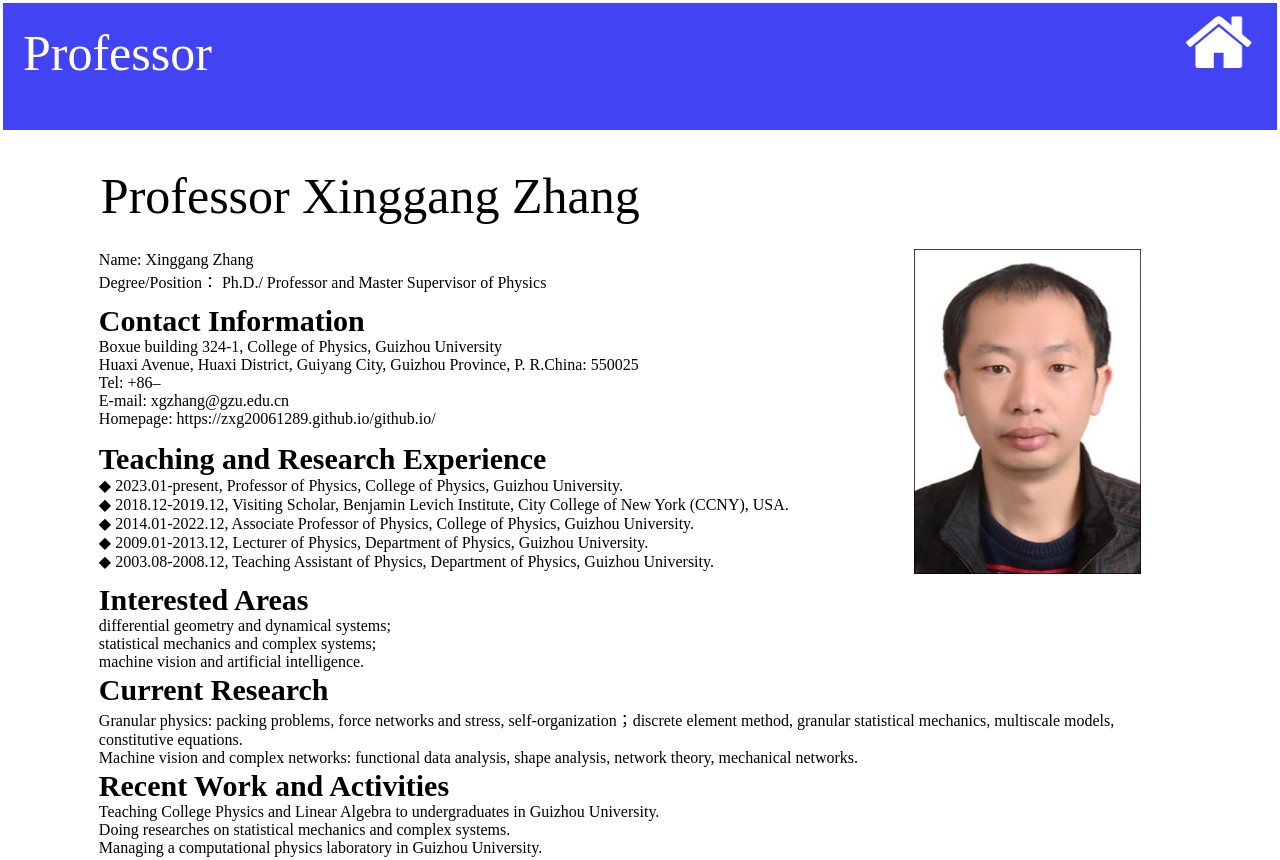
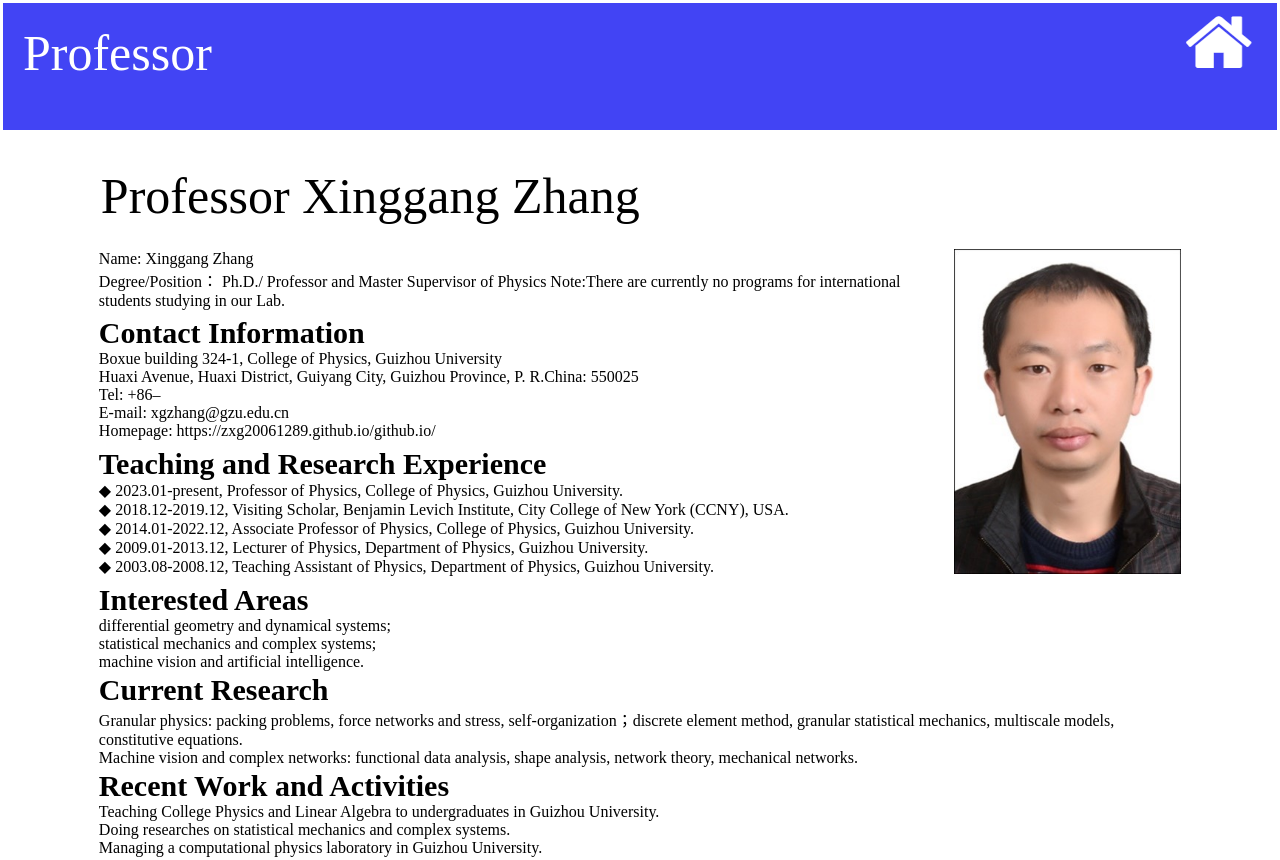
Before and after one commit to zxg20061289/github.io, a plain HTML site: page Professor.html in a window 1280 px wide. Drawn offline with Linux system fonts and the light colour scheme.

Commit message:
Update Professor.html

```diff
--- a/Professor.html
+++ b/Professor.html
@@ -45,6 +45,7 @@
                     <td>
                         Name:  Xinggang Zhang<br>
                         Degree/Position： Ph.D./ Professor and Master Supervisor of Physics
+                        Note:There are currently no programs for international students studying in our Lab.
                     </td>
                     <td rowspan="3">
                         <img src="background/ID_Photo.jpg" width="227px" height="325px">
```
